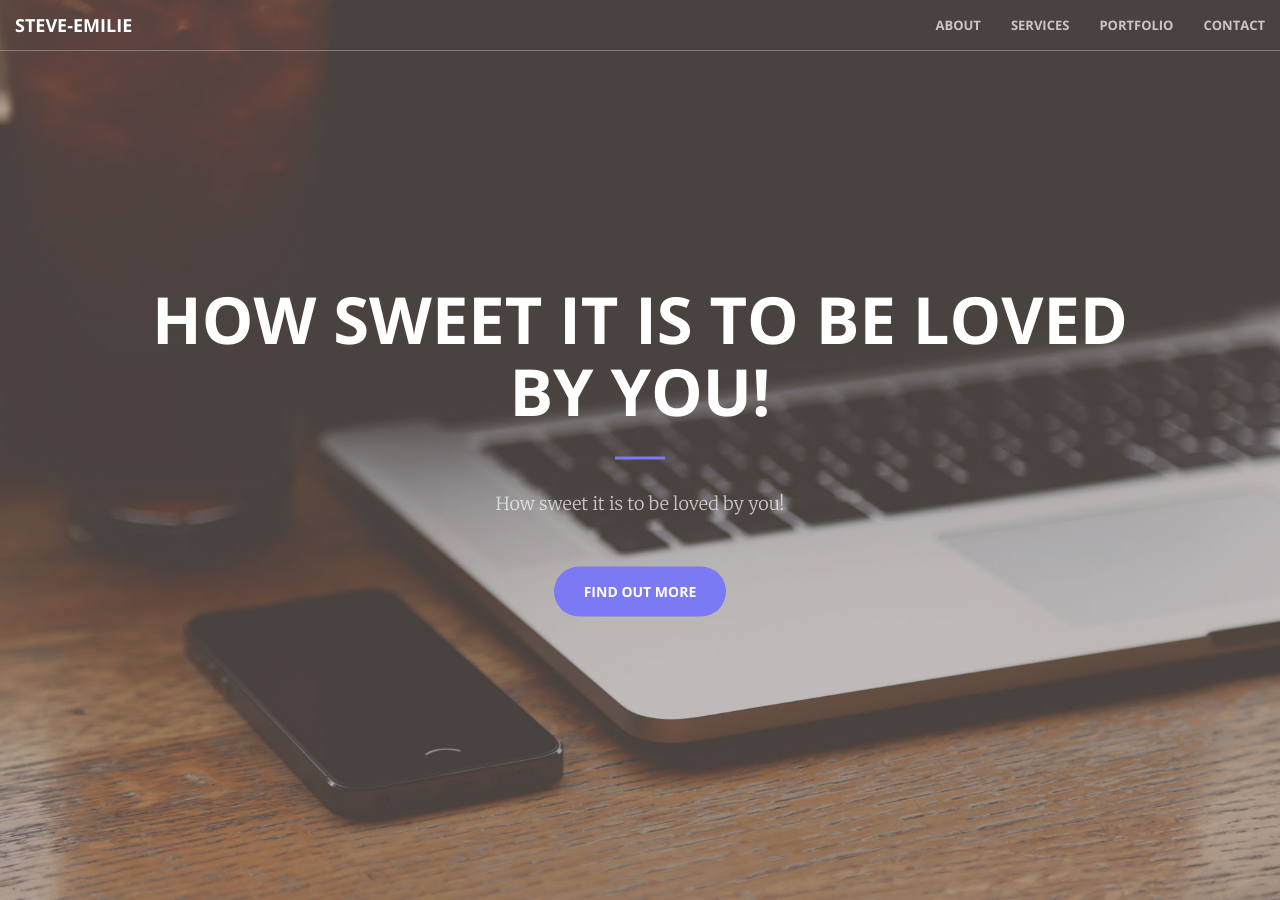
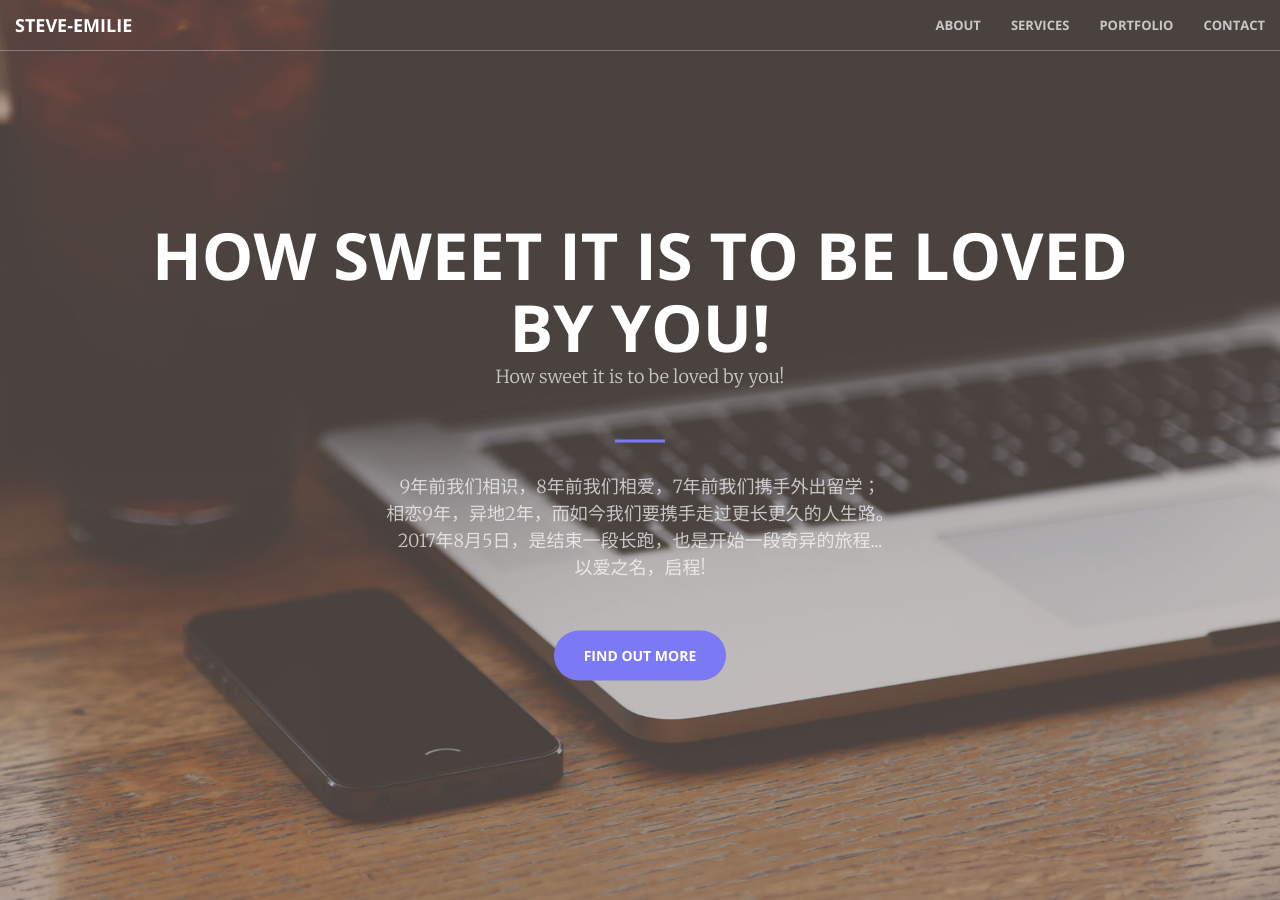
Before and after one commit to steve-emilie/steve-emilie.github.io, a Jekyll site: the page built from index.html, in a window 1280 px wide and 900 px high. Built offline with Jekyll 4.4.1, drawn with Linux system fonts in a browser that asks for light colours; some of the changed text lies outside the part shown.

Commit message:
chnge page about

```diff
--- a/_includes/call-to-action.html
+++ b/_includes/call-to-action.html
@@ -1,24 +1,40 @@
 <section class="no-padding" id="about">
     <!-- <div class="container"> -->
     <div class="row">
-        <div class="col-md-6 bg-primary" id="m_france">
+
+
+        <div class="col-lg-6" id="m_france">
             <div class="col-lg-8 col-lg-offset-2 text-center">
-                <img src="img/test.png" class="img-responsive" alt="">
-                <h2 class="section-heading">We've got what you need!</h2>
+                <img src="img/xiangrikui.png" class="img-responsive col-xs-11 col-xs-offset-1" alt="">
+                <h2 class="section-heading">Steve ♥ Emilie</h2>
                 <hr class="light">
-                <p class="text-faded">Start Bootstrap has everything you need to get your new website up and running in no time! All of the templates and themes on Start Bootstrap are open source, free to download, and easy to use. No strings attached!</p>
-                <a href="#" class="btn btn-default btn-xl">Get Started!</a>
+                <p class="text-faded">Nous avons l'immense plaisir de vous inviter à notre mariage, qui aura lieu le samedi 5 août à l'église de ... Un vin d'honneur sera servi à la suite de la cérémonie dans le jardin de ...<br/>
+                Merci de nous confirmer votre présence avant <br/><b>le 05 Juillet 2017</b><br/>
+                <div class="col-xs-12"><a href="#" class="btn btn-default btn-xl">Participer!</a></div>
             </div>
+
         </div>
-        <div class="col-md-6 bg-dark" id="m_chine">
+        <div class="col-lg-6" id="m_chine">
             <div class="col-lg-8 col-lg-offset-2 text-center">
-                <img src="img/xiangrikui.png" class="img-responsive" alt="">
-                <h2 class="section-heading">We've got what you need!</h2>
+                <img src="img/fleur_chine4.png" class="img-responsive  col-xs-11 col-xs-offset-1" alt="">
+                <h2 class="section-heading">金育竹 ♥ 王晓林</h2>
                 <hr class="light">
-                <p class="text-faded">Start Bootstrap has everything you need to get your new website up and running in no time! All of the templates and themes on Start Bootstrap are open source, free to download, and easy to use. No strings attached!</p>
-                <a href="#" class="btn btn-default btn-xl">Get Started!</a>
+                <p class="text-faded">喜今日赤绳系定，珠联璧合。<br/>
+                                    卜他年白头永偕，桂馥兰馨。<br/>
+                                    <br>
+                    10月22日 - 中国青岛平度 <br/> 10月28日 - 中国辽宁抚顺</p>
+                <div class="col-xs-12">
+                    <div class="col-md-1"></div>
+                    <a href="#" class="btn btn-default btn-xl col-md-4">我要去青岛!</a>
+                    <div class="col-md-2"></div>
+                    <a href="#" class="btn btn-default btn-xl col-md-4">我要去抚顺!</a>
+                    <div class="col-md-1"></div>
+                </div>
             </div>
+
         </div>
+
+
     </div>
     <!-- </div> -->
 </section>
--- a/_includes/header.html
+++ b/_includes/header.html
@@ -2,8 +2,15 @@
     <div class="header-content">
         <div class="header-content-inner">
             <h1>How sweet it is to be loved by you!</h1>
-            <hr>
+
             <p>How sweet it is to be loved by you!</p>
+            	<hr>
+            	<p>
+            	9年前我们相识，8年前我们相爱，7年前我们携手外出留学；<br/>
+            	相恋9年，异地2年，而如今我们要携手走过更长更久的人生路。<br/>
+    	    	2017年8月5日，是结束一段长跑，也是开始一段奇异的旅程...<br/>
+    	    	以爱之名，启程!
+            </p>
             <a href="#about" class="btn btn-primary btn-xl page-scroll">Find Out More</a>
         </div>
     </div>
--- a/_sass/_about.scss
+++ b/_sass/_about.scss
@@ -2,10 +2,11 @@
 	min-height: 100vh;
 	#m_france{
 		min-height: 100vh;
-		background-color:#f479b4;
+		background-color:#79b4f4;
 	}
 	#m_chine{
 		min-height: 100vh;
-		background-color:#79b4f4;
+		background-color:#f479b4;
+
 	}
 }
```
Also changed, not shown: img/fleur_chine.png (added), img/fleur_chine1.png (added), img/fleur_chine3.png (added), img/fleur_chine4.png (added), 8 other files.
